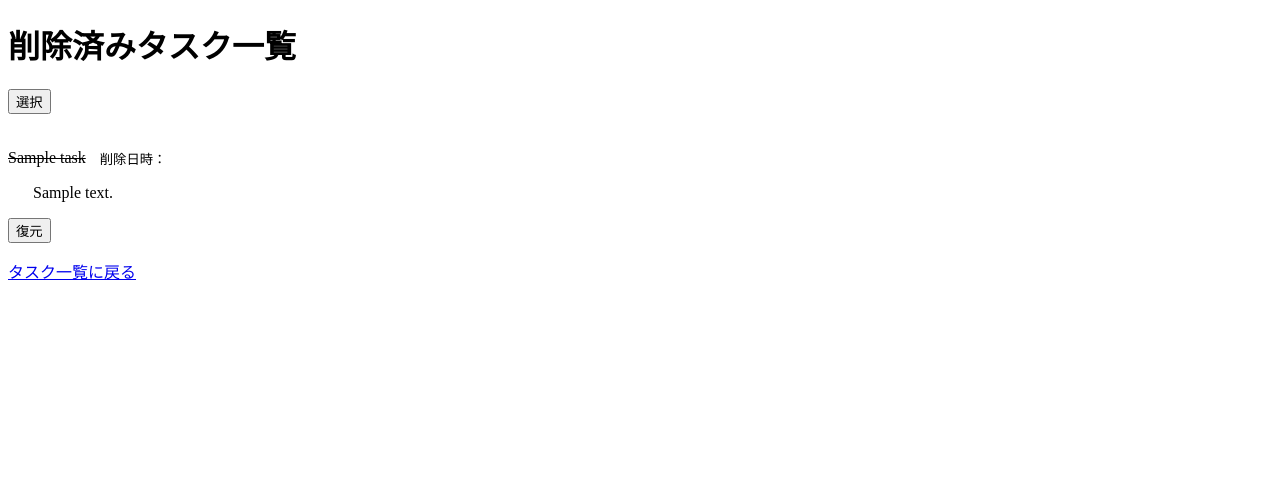
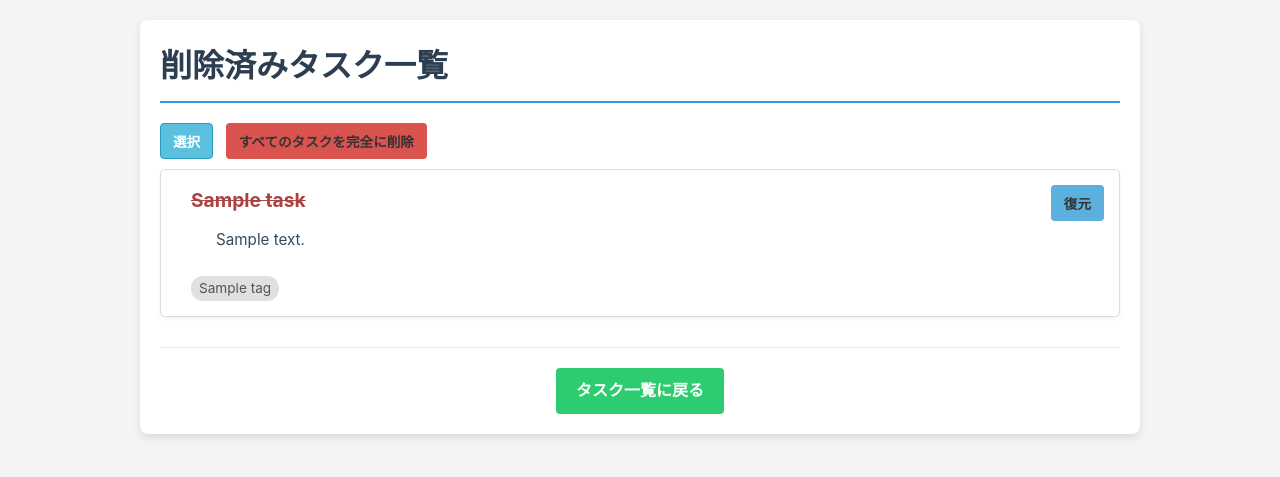
Before and after one commit to majude05/django_todo, a Django app: template templates/deleted_task_list.html in a window 1280 px wide. Shown: the top 477 px of the page. Run offline with Django 5.2, Linux system fonts and the light colour scheme; the template is opened without the code that fills it: values that come from a table or form of the project are taken from there, others are empty; tables that the repository leaves empty hold one stand-in row (values such as "Sample post").

Commit message:
削除済み一覧についてUI/UXの設計を行った。

```diff
--- a/static/css/custom_tasks.css
+++ b/static/css/custom_tasks.css
@@ -257,3 +257,191 @@ ul.completed-task-list-ul li {
         margin: 10px auto; /* 上下にもマージン、左右はautoで中央 */
     }
 }
+
+.deleted-tasks-action-bar {
+    margin-bottom: 20px;
+    padding: 10px;
+    background-color: #f9f9f9;
+    border: 1px solid #eee;
+    display: flex;
+    align-items: center;
+    flex-wrap: wrap;
+}
+
+.deleted-tasks-action-bar > * {
+    margin-right: 10px;
+    margin-bottom: 5px;
+}
+
+.deleted-tasks-action-bar > *:last-child {
+    margin-right: 0;
+}
+
+.deleted-tasks-action-bar label {
+    margin-left: -5px;
+    cursor: pointer;
+}
+
+ul.deleted-task-list {
+    list-style-type: none;
+    padding-left: 0;
+    margin-top: 10px;
+}
+
+ul.deleted-task-list li {
+    display: flex;
+    align-items: flex-start;
+    margin-bottom: 12px;
+    padding: 15px;
+    border: 1px solid #ddd;
+    border-radius: 5px;
+    background-color: #ffffff;
+    box-shadow: 0 2px 4px rgba(0, 0, 0, 0.05);
+}
+
+ul.deleted-task-list li .task-main-content {
+    flex-grow: 1;
+    display: flex;
+    align-items: flex-start;
+}
+
+ul.deleted-task-list li .task-main-content input[type="checkbox"].task-checkbox {
+    margin-right: 12px;
+    margin-top: 5px;
+    flex-shrink: 0;
+    cursor: pointer;
+}
+
+/*確認必要*/
+ul.deleted-task-list li .task-text-details {
+    flex-grow: 1;
+    margin-left: 15px;
+    display: flex;
+    flex-direction: column;
+}
+
+ul.deleted-task-list li .task-text-details del.task-title-text{
+    font-size: 1.2em;
+    font-weight: bold;
+    margin-bottom: 5px;
+    color: #a94442;
+    display: block;
+    margin-bottom: 5px;
+}
+
+ul.deleted-task-list li .task-actions-container {
+    display: flex;
+    align-items: center;
+    margin-left: 15px;
+    flex-shrink: 0;
+}
+
+.button-delete-all {
+    background-color: #d9534f;
+}
+.button-delete-all:hover {
+    background-color: #c9302c;
+}
+.button-restore{
+    background-color: #5cb0de;
+}
+.button-restore-all:hover {
+    background-color: #31b0d5;
+}
+
+.button{
+    display: inline-block;
+    border: 1px solid transparent;
+    padding: 7px 12px;
+    border-radius: 4px;
+    color: #333;
+    cursor: pointer;
+    text-decoration: none;
+    text-align: center;
+    font-size: 0.85em;
+    font-weight: bold;
+    transition: background-color 0.2s ease-in-out,border-color 0.2s ease-in-out;
+    margin-left: 8px;
+}
+
+.button:first-child {
+    margin-left: 0;
+}
+
+.button-action {
+    background-color: #5bc0de;
+    color: white;
+    border-color: #269abc;
+}
+
+.button-action:hover {
+    background-color: #31b0d5;
+    border-color: #269abc;
+}
+
+.button-secondary {
+    background-color: #f0f0f0;
+    color: #333;
+    border: 1px solid #ccc;
+}
+
+.button-secondary:hover {
+    background-color: #d9d9d9;
+    border-color: #bbb;
+}
+
+.custom-checkbox-container {
+    display: inline-flex;
+    align-items: center;
+    cursor: pointer;
+    margin-right: 10px;
+    font-size: 0.9em;
+    color: #495057;
+    user-select: none;
+}
+
+.custom-checkbox-container input[type="checkbox"] {
+    opacity: 0;
+    width: 0;
+    height: 0;
+    position: absolute;
+}
+
+.custom-checkbox-checkmark {
+    display: inline-block;
+    width: 18px;
+    height: 18px;
+    background-color: #fff;
+    border: 1px solid #abd5bd;
+    border-radius: 3px;
+    margin-right: 8px;
+    position: relative;
+    transition: background-color 0.15s ease-in-out,border-color 0.15s ease-in-out;
+}
+
+.custom-checkbox-container input[type="checkbox"]:checked + .custom-checkbox-checkmark {
+    background-color: #007bff;
+    border-color: #007bff;
+}
+
+.custom-checkbox-checkmark:after {
+    content: "";
+    position: absolute;
+    display: none;
+    left: 6px;
+    top: 2px;
+    width: 5px;
+    height: 10px;
+    border: solid white;
+    border-width: 0 2px 2px 0;
+    transform: rotate(45deg);
+}
+
+.custom-checkbox-container input[type="checkbox"]:checked + .custom-checkbox-checkmark:after {
+    display: block;
+}
+
+.custom-checkbox-container .custom-checkbox-label {
+    font-size: 0.9em;
+    color: #495057;
+}
--- a/static/js/deleted_tasks.js
+++ b/static/js/deleted_tasks.js
@@ -2,41 +2,78 @@ document.addEventListener("DOMContentLoaded", function () {
     const selectButton = document.getElementById("select-tasks");
     const deleteSelectedButton = document.getElementById("delete-selected");
     const bulkDeleteForm = document.getElementById("bulk-delete-form");
-    const allCheckbox = document.getElementById("select-all");
-    const allCheckboxLabel = document.getElementById("select-all-label"); // ラベルも取得
+    const allCheckbox = document.getElementById("select-all"); // <input type="checkbox"> 本体
+    const allCheckboxLabelContainer = document.getElementById("select-all-label-container"); // <label> コンテナ
+    // const selectedCountDisplay = document.getElementById('selected-count-display'); // もし選択件数表示を追加する場合
 
+    // 「すべて選択」チェックボックスの状態を更新する関数
+    function updateSelectAllCheckboxVisualState() {
+        if (!allCheckbox) return;
+
+        const taskCheckboxes = document.querySelectorAll(".task-checkbox");
+        if (!taskCheckboxes.length) { // タスクが一つもない場合
+            allCheckbox.checked = false;
+            allCheckbox.indeterminate = false;
+            return;
+        }
+
+        const checkedCount = Array.from(taskCheckboxes).filter(cb => cb.checked).length;
+
+        if (checkedCount === 0) {
+            allCheckbox.checked = false;
+            allCheckbox.indeterminate = false;
+        } else if (checkedCount === taskCheckboxes.length) {
+            allCheckbox.checked = true;
+            allCheckbox.indeterminate = false;
+        } else {
+            allCheckbox.checked = false; // または true のまま中間状態を表示するならそれでも可
+            allCheckbox.indeterminate = true;
+        }
+    }
+
+    // 選択されているアイテム数を表示する関数 (もし実装する場合)
+    /*
+    function updateSelectedCountDisplay() {
+        if (!selectedCountDisplay) return;
+        const selectedCheckboxes = document.querySelectorAll(".task-checkbox:checked");
+        if (selectedCheckboxes.length > 0) {
+            selectedCountDisplay.textContent = `${selectedCheckboxes.length}件のタスクを選択中`;
+        } else {
+            selectedCountDisplay.textContent = '';
+        }
+    }
+    */
 
     if (selectButton) {
         selectButton.addEventListener("click", function () {
             const taskCheckboxes = document.querySelectorAll(".task-checkbox");
-
             let isCurrentlySelecting = selectButton.dataset.selecting === 'true';
 
-
-            isCurrentlySelecting = !isCurrentlySelecting;
+            isCurrentlySelecting = !isCurrentlySelecting; // 状態をトグル
             selectButton.dataset.selecting = isCurrentlySelecting;
 
-            if (isCurrentlySelecting) {
+            if (isCurrentlySelecting) { // これから選択モードになる
                 selectButton.textContent = '選択解除';
-                if (allCheckbox) allCheckbox.style.display = 'inline-block';
-                if (allCheckboxLabel) allCheckboxLabel.style.display = 'inline-block';
+                if (allCheckboxLabelContainer) allCheckboxLabelContainer.style.display = 'inline-flex'; // 表示スタイル変更
                 if (deleteSelectedButton) deleteSelectedButton.style.display = 'inline-block';
                 taskCheckboxes.forEach((checkbox) => {
-                    checkbox.style.display = 'inline-block';
+                    checkbox.style.display = 'inline-block'; // 標準チェックボックスの表示（カスタム化する場合は変更）
                 });
-            } else {
+            } else { // これから選択モードを解除する
                 selectButton.textContent = '選択';
+                if (allCheckboxLabelContainer) allCheckboxLabelContainer.style.display = 'none';
                 if (allCheckbox) {
-                    allCheckbox.style.display = 'none';
                     allCheckbox.checked = false;
+                    allCheckbox.indeterminate = false; // 中間状態もリセット
                 }
-                if (allCheckboxLabel) allCheckboxLabel.style.display = 'none';
                 if (deleteSelectedButton) deleteSelectedButton.style.display = 'none';
                 taskCheckboxes.forEach((checkbox) => {
                     checkbox.style.display = 'none';
                     checkbox.checked = false;
                 });
             }
+            updateSelectAllCheckboxVisualState(); // 選択モード切替時にも「すべて選択」の状態を更新
+            // updateSelectedCountDisplay(); // 選択件数表示も更新 (もし実装する場合)
         });
     }
 
@@ -46,8 +83,20 @@ document.addEventListener("DOMContentLoaded", function () {
             taskCheckboxes.forEach((checkbox) => {
                 checkbox.checked = allCheckbox.checked;
             });
+            // allCheckbox.indeterminate = false; // 自身がクリックされたら中間状態は解除
+            updateSelectAllCheckboxVisualState(); // 他のチェックボックスの状態と整合性を取るため再評価
+            // updateSelectedCountDisplay(); // 選択件数表示も更新 (もし実装する場合)
         });
     }
+
+    // 各タスクのチェックボックスが変更されたときにも「すべて選択」の状態を更新
+    document.querySelectorAll(".task-checkbox").forEach(checkbox => {
+        checkbox.addEventListener('change', function() {
+            updateSelectAllCheckboxVisualState();
+            // updateSelectedCountDisplay(); // 選択件数表示も更新 (もし実装する場合)
+        });
+    });
+
 
     if (deleteSelectedButton && bulkDeleteForm) {
         deleteSelectedButton.addEventListener("click", function () {
@@ -76,4 +125,8 @@ document.addEventListener("DOMContentLoaded", function () {
             }
         });
     }
+
+    // 初期読み込み時にも「すべて選択」の状態を（もし表示されていれば）確認
+    // ただし、初期は非表示なので、選択ボタンクリック時に updateSelectAllCheckboxVisualState を呼ぶ方が適切
+    // updateSelectAllCheckboxVisualState();
 });
--- a/templates/deleted_task_list.html
+++ b/templates/deleted_task_list.html
@@ -3,57 +3,81 @@
 <html lang="ja">
 <head>
     <meta charset="UTF-8">
+    <title>削除済みタスク一覧</title>
+    <meta name="viewport" content="width=device-width, initial-scale=1.0">
+    <link rel="stylesheet" href="{% static 'css/custom_tasks.css' %}">
     <link rel="stylesheet" href="{% static 'css/deleted_tasks.css' %}">
-    <title>削除済みタスク一覧</title>
 </head>
 <body>
+    <div class="container">
         <h1>削除済みタスク一覧</h1>
 
-    <div>
-        <button id = "select-tasks" data-selecting="false">選択</button>
-        <input type="checkbox" id="select-all" style="display: none;">
-        <label for="select-all" id="select-all-label" style="display: none;">すべて選択</label>
-        <button id="delete-selected" style="display: none; color: red; font-weight: bold;">選択したタスクを完全に削除</button>
+        <div class="deleted-tasks-actions-bar">
+            <button id="select-tasks" class="button button-action" data-selecting="false">選択</button>
+
+            {# ↓↓↓ 「すべて選択」チェックボックスとラベルの変更箇所 ↓↓↓ #}
+            <label class="custom-checkbox-container" for="select-all" id="select-all-label-container" style="display: none;">
+                <input type="checkbox" id="select-all">
+                <span class="custom-checkbox-checkmark"></span>
+                <span class="custom-checkbox-label-text">すべて選択</span>
+            </label>
+            {# ↑↑↑ ここまで変更 ↑↑↑ #}
+
+            <button id="delete-selected" class="button button-delete" style="display: none;">選択したタスクを完全に削除</button>
+
+            <form id="delete-all-form" method="post" action="{% url 'delete_all_tasks' %}" style="display: inline-block; margin-left: auto;">
+                {% csrf_token %}
+                <button type="button" id="delete-all" class="button button-delete-all">すべてのタスクを完全に削除</button>
+            </form>
+        </div>
+
         <form id="bulk-delete-form" method="post" action="{% url 'bulk_delete_tasks' %}" style="display: none;">
             {% csrf_token %}
             <input type="hidden" name="task_ids" id="task-ids">
         </form>
 
-
-        <!---
-        <form id="delete-all-form" method="post" action="{% url 'delete_all_tasks' %}" style="display: inline-block;">
-            {% csrf_token %}
-            <button type="submit" id="delete-all" style="color: red;">すべてのタスクを完全に削除</button>
-        </form>
-    -->
-
-
-
-    </div>
-
-    <br>
-
-    <ul class = "deleted-task-list">
+        <ul class="deleted-task-list">
             {% for task in deleted_tasks %}
                 <li>
+                    <div class="task-main-content">
+                        {# ↓↓↓ 各タスクのチェックボックスもカスタムスタイルを適用する場合 (今回は「すべて選択」のみが対象) ↓↓↓ #}
+                        {# もし各タスクのチェックボックスも同様にカスタムしたい場合は、ここも label と span で囲む構造に変更します #}
                         <input type="checkbox" class="task-checkbox" value="{{ task.id }}" style="display: none;">
-                <del>{{ task.title }}</del>
-                {% if task.due_date %}
-                    <small>削除日時：{{ task.deleted_at|date:"Y-m-d H:i" }}</small>
+                        {# ↑↑↑ 現状はJavaScriptで表示/非表示を制御しているので、このまま標準チェックボックスでも可 #}
+
+                        <div class="task-text-details">
+                            <del class="task-title-text">{{ task.title }}</del>
+                            {% if task.deleted_at %}
+                                <small class="task-due-date">削除日時：{{ task.deleted_at|date:"Y-m-d H:i" }}</small>
                             {% endif %}
                             {% if task.description %}
-                    <p>{{ task.description }}</p>
+                                <p class="task-description">{{ task.description }}</p>
                             {% endif %}
+                            {% if task.tags.all %}
+                                <div class="task-tags-container">
+                                    {% for tag_item_inner in task.tags.all %}
+                                        <span class="task-tag">{{ tag_item_inner.name }}</span>
+                                    {% endfor %}
+                                </div>
+                            {% endif %}
+                        </div>
+                    </div>
+                    <div class="task-actions-container">
                         <form method="post" action="{% url 'restore_task' task.id %}" style="display: inline;">
                             {% csrf_token %}
-                    <button type="submit">復元</button>
+                            <button type="submit" class="button button-restore">復元</button>
                         </form>
+                    </div>
                 </li>
             {% empty %}
                 <li>削除済みのタスクはありません。</li>
             {% endfor %}
         </ul>
+
+        <div class="page-actions">
             <a href="{% url 'task_list' %}">タスク一覧に戻る</a>
+        </div>
+    </div>
 
     <script src="{% static 'js/deleted_tasks.js' %}"></script>
 </body>
```
Lines whose indentation alone changed are shown as unchanged.
